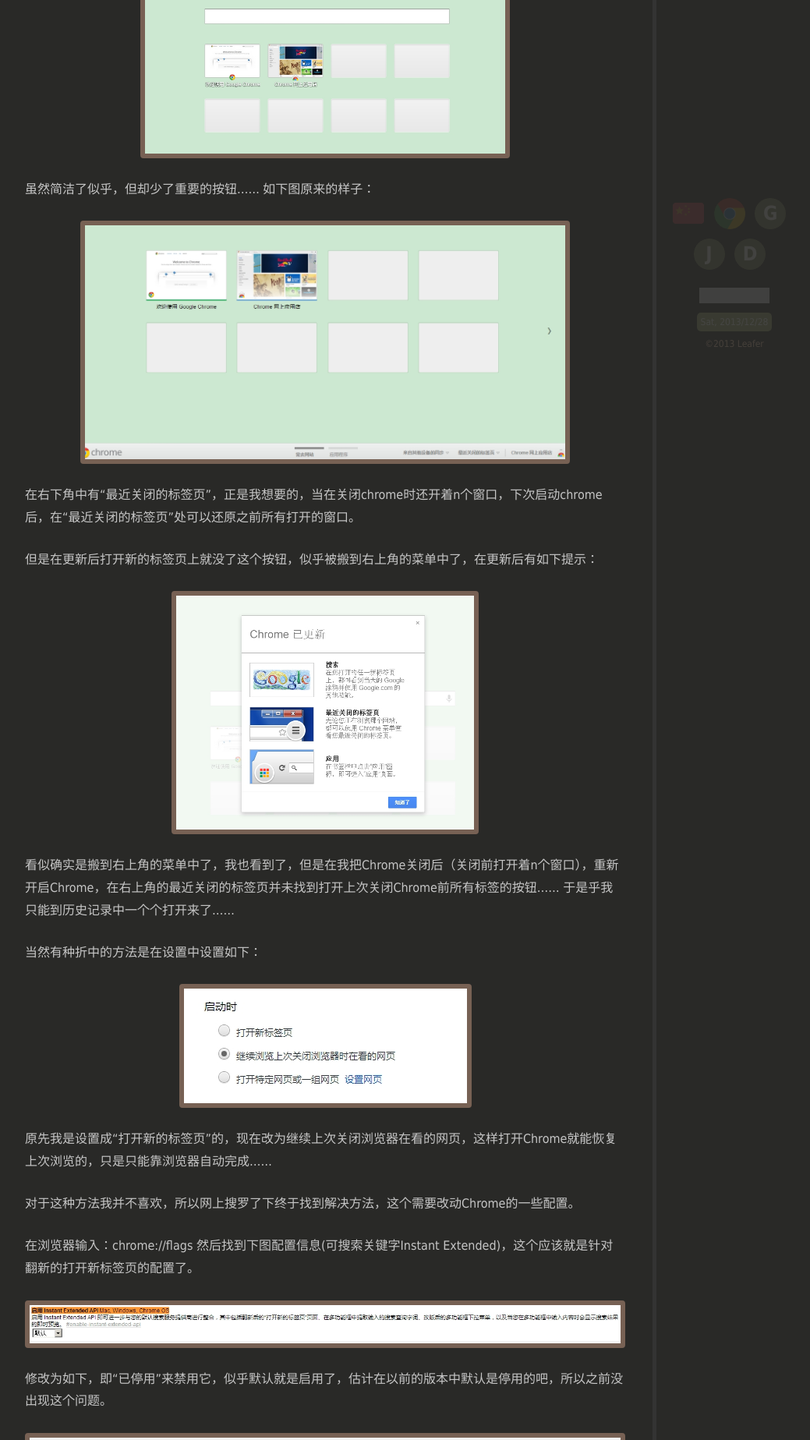
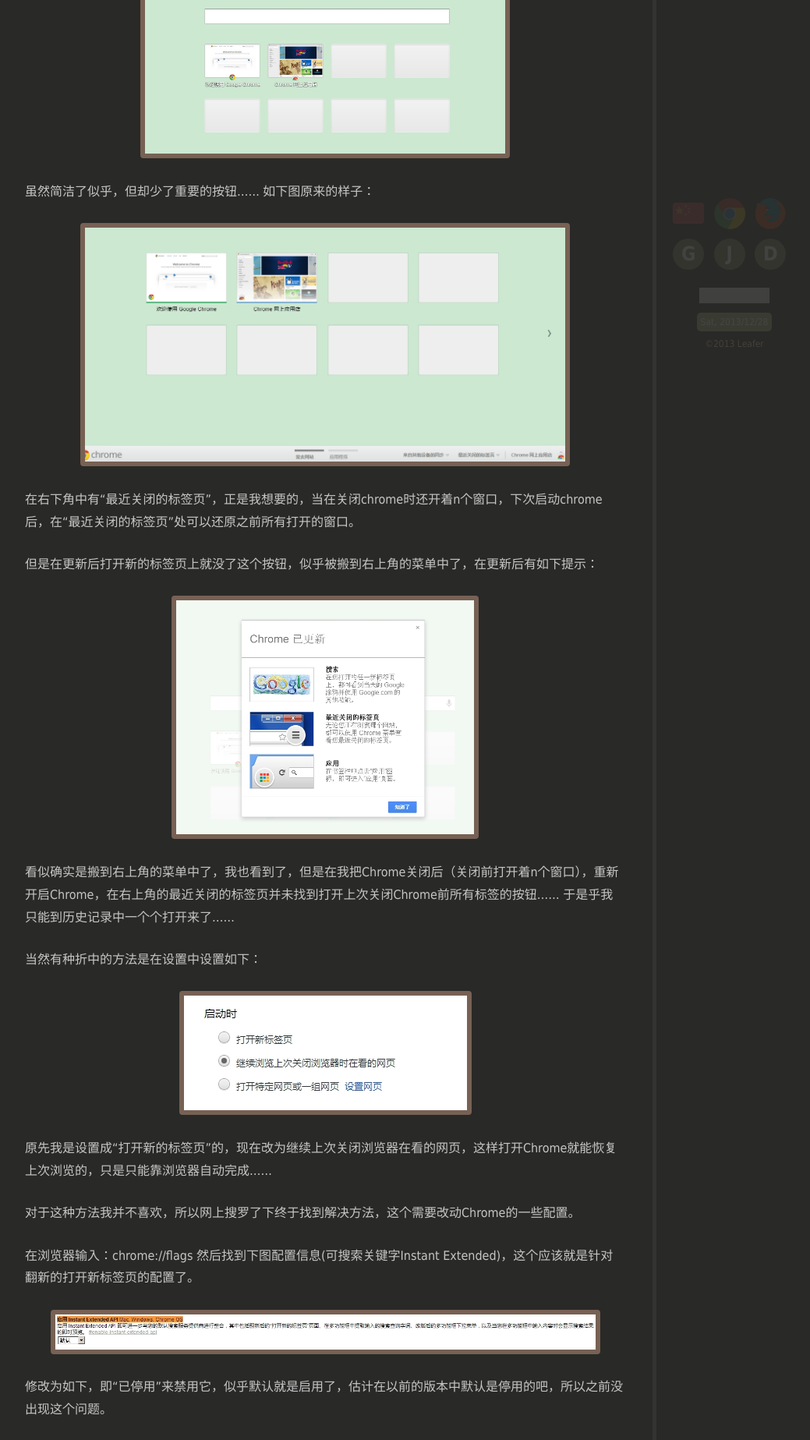
Before and after one commit to yevon-cn/yevon-cn.github.io, a Jekyll site: the page built from _posts/2013-09-29-new_tab_pro_of_chrome.md, in a window 1280 px wide. Shown: the part 431-2278 px from the top of the page at 78% size, without its empty margins (198-1237 px from the left). Built offline with Jekyll 4.4.1, drawn with Linux system fonts in a browser that asks for light colours; Markdown is read by kramdown in place of the engine named in the settings; comment, search, counter and statistics services are not loaded; grey boxes are pictures that could not be loaded.

Commit message:
support for firefox.

```diff
--- a/_includes/theme/origin/page.html
+++ b/_includes/theme/origin/page.html
@@ -13,7 +13,7 @@
 </div>
 {% unless page.no_footer or page.no_site_msg %}
 <div class="lf_footer">
-	<div class="lf_ico"><span class="ico_China" title="From China"></span><span class="ico_chrome" title="Support Chrome"></span><span class="lf_ico_txt" title="Hosted on GitHub">G</span><span class="lf_ico_txt" title="Built by Jekyll">J</span><span class="lf_ico_txt" title="Comment with Disqus">D</span></div>
+	<div class="lf_ico"><span class="ico_China" title="From China"></span><span class="ico_chrome" title="Support Chrome"></span><span class="ico_firefox" title="Support Firefox"></span><span class="lf_ico_txt" title="Hosted on GitHub">G</span><span class="lf_ico_txt" title="Built by Jekyll">J</span><span class="lf_ico_txt" title="Comment with Disqus">D</span></div>
 	<div class="lf_license"><a rel="license" href="http://creativecommons.org/licenses/by-nc-sa/4.0/" title="本站内容采用知识共享署名-非商业性使用-相同方式共享 4.0 国际许可协议进行许可"><img alt="知识共享许可协议" style="border-width:0" src="http://i.creativecommons.org/l/by-nc-sa/4.0/88x31.png" /></a></div>
 	<div class="lf_update_time" title="Last updated @ {{ site.time | date: '%a, %Y/%m/%d'}}">{{ site.time | date: '%a, %Y/%m/%d'}}</div>
 	<div class="lf_designer">©2013 Leafer</div>
--- a/asset/theme/origin/css/main.css
+++ b/asset/theme/origin/css/main.css
@@ -189,7 +189,7 @@
     opacity: 0.9;
 }
 
-.lf_ico .lf_ico_txt, .ico_China, .ico_chrome {
+.lf_ico .lf_ico_txt, .ico_China, .ico_chrome, .ico_firefox {
     display: inline-block;
     width: 40px;
     height: 40px;
@@ -219,6 +219,7 @@
 }
 .lf_ico .lf_ico_txt:hover:before  {
     -webkit-transform: scale(1.6);
+    transform: scale(1.6);
     background-color: #00a977;
     opacity: 0.9;
 }
@@ -226,7 +227,7 @@
     opacity: 0.9;
     color: #eee;
 }
-.ico_chrome:before, .ico_China:before {
+.ico_chrome:before, .ico_China:before, .ico_firefox:before {
     content: '';
     position: absolute;
     display: block;
@@ -244,8 +245,12 @@
 .ico_China:before {
     background-image: url(../img/China.png);
 }
-.ico_China:hover:before,.ico_chrome:hover:before {
-    -webkit-transform: scale(1.6) rotate(360deg) translateY(-15px);;
+.ico_firefox:before {
+    background-image: url(../img/firefox.png);
+}
+.ico_China:hover:before,.ico_chrome:hover:before,.ico_firefox:hover:before {
+    -webkit-transform: scale(1.6) rotate(360deg) translateY(-15px);
+    transform: scale(1.6) rotate(360deg) translateY(-15px);
     opacity: 0.9;
 }
 .lf_main {
@@ -661,11 +666,10 @@
     /*display: block;
     margin: 8px auto;
     max-width: 75%;*/
-    max-width: 100%;
+    max-width: 90%;
     max-height: 300px;
 }
 .lf_img_sec {
-    font-size: 0;
     margin: 1.6em auto;
 }
 /* << post */
@@ -674,19 +678,11 @@
 .lf_img_sec a.lf_img_link {
     padding: 0;
     margin: 0;
-    display: inline-block;
+    /*display: inline-block;*/
     /*border: 1px solid #ddd;*/
-    border: 6px solid #776154;
-    -webkit-border-radius: 4px;
-    -moz-border-radius: 4px;
-    border-radius: 4px;
 /*     -webkit-box-shadow: 0 1px 3px rgba(0, 0, 0, 0.055);
 -moz-box-shadow: 0 1px 3px rgba(0, 0, 0, 0.055);
 box-shadow: 0 1px 3px rgba(0, 0, 0, 0.055); */
-    -webkit-transition: all 0.2s ease-in-out;
-    -moz-transition: all 0.2s ease-in-out;
-    -o-transition: all 0.2s ease-in-out;
-    transition: all 0.2s ease-in-out;
 
 }
 .lf_img_sec a.lf_img_link:hover {
@@ -697,9 +693,10 @@
 box-shadow: 8px 8px 15px rgba(0,0, 0, 0.4); */
 }
 .lf_img_sec a.lf_img_link img {
-    border: none;
     margin: 0;
     padding: 0;
+    border-radius: 4px;
+    border: 6px solid #776154;
 }
 .lf_img_sec {
     text-align: center;
@@ -807,6 +804,7 @@
         height: 37px;
         box-shadow: 0px 1px 4px rgba(0,0,0,0.4);
     }
+    .lf_nav .lf_nav_img img { height: 37px!important; }
     .lf_main {
         margin-right: auto;
         margin-left: auto;
```
Also changed, not shown: asset/theme/origin/img/firefox.png (added).
